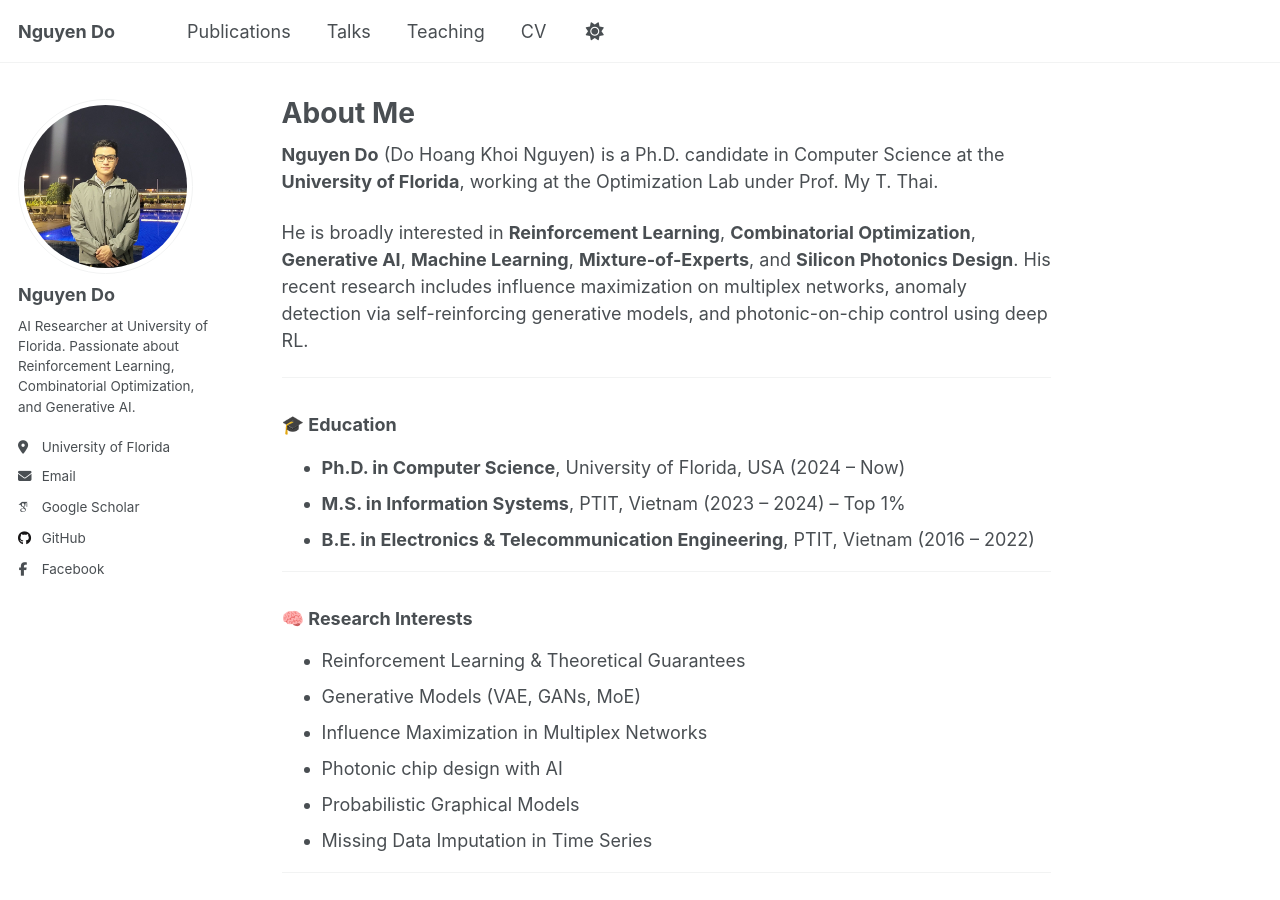
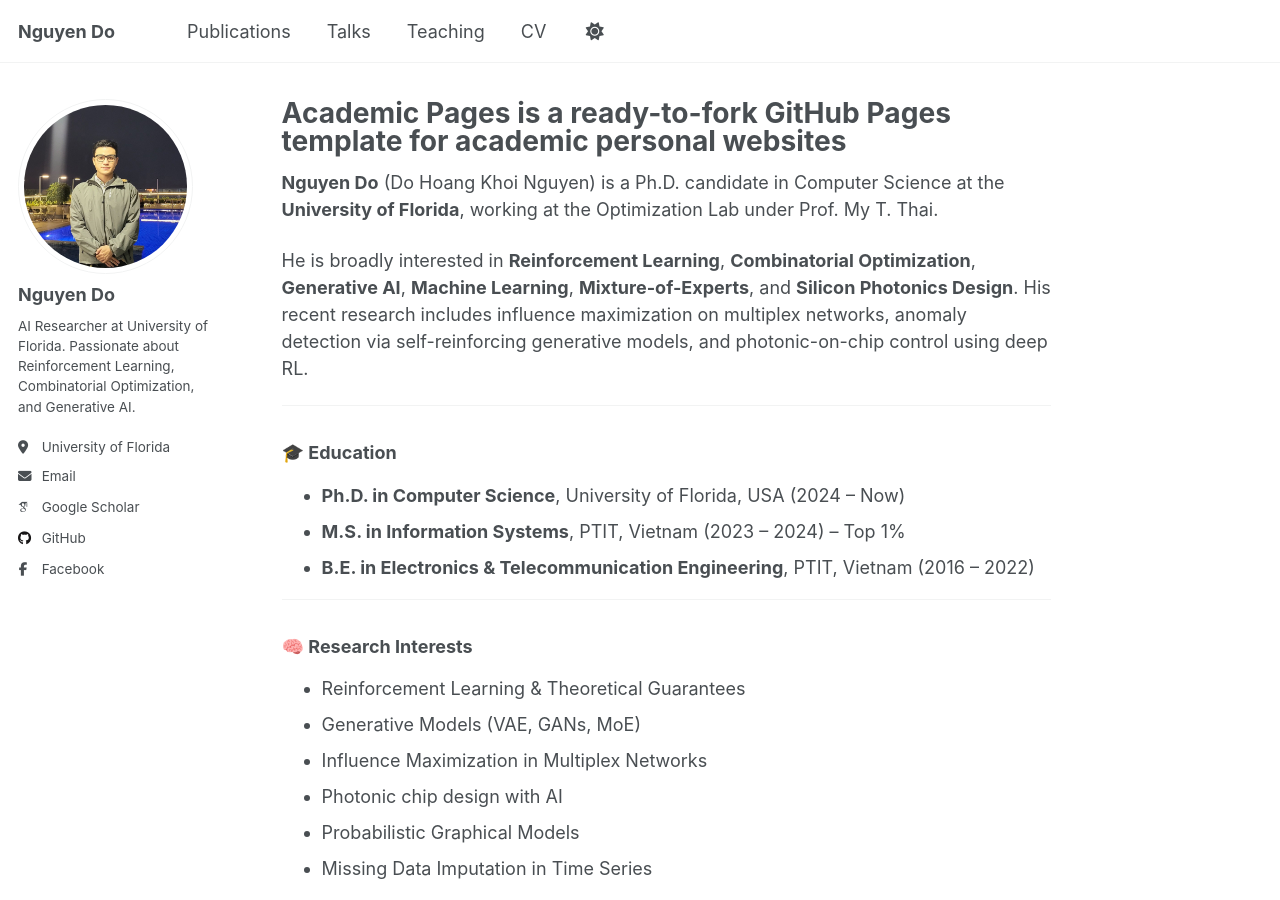
Before and after one commit to nguyendo1801/nguyendo1801.github.io, a Jekyll site: the page built from _pages/about.md, in a window 1280 px wide and 900 px high. Built offline with Jekyll 4.4.1, drawn with Linux system fonts in a browser that asks for light colours; some web fonts are replaced.

Commit message:
Init website from academicpages template 0.0.0.0.3

```diff
--- a/_pages/about.md
+++ b/_pages/about.md
@@ -1,7 +1,10 @@
 ---
-permalink: /about/
-title: "About Me"
+permalink: /
+title: "Academic Pages is a ready-to-fork GitHub Pages template for academic personal websites"
 author_profile: true
+redirect_from:
+  - /about/
+  - /about.html
 ---
 
 **Nguyen Do** (Do Hoang Khoi Nguyen) is a Ph.D. candidate in Computer Science at the **University of Florida**, working at the Optimization Lab under Prof. My T. Thai.
```
